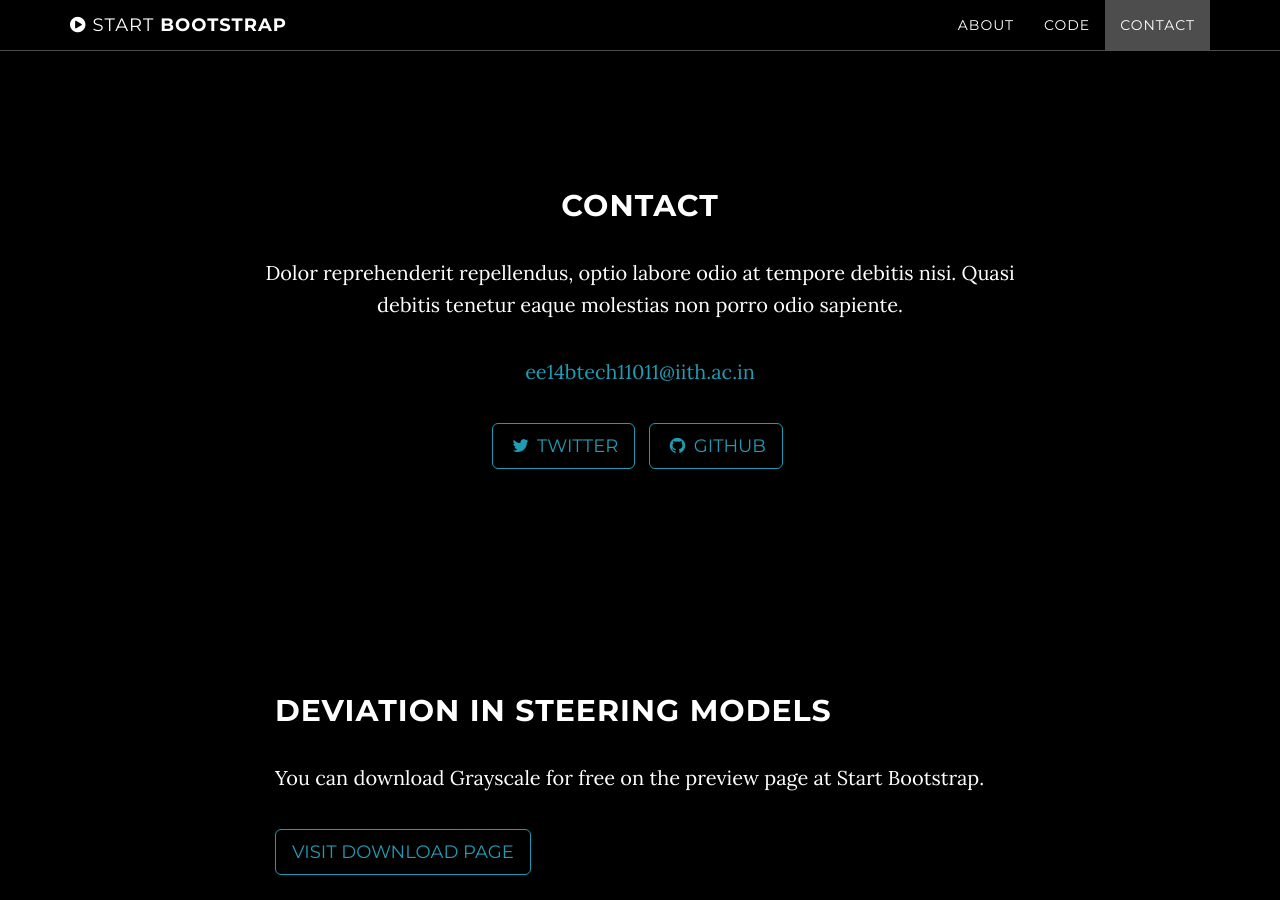
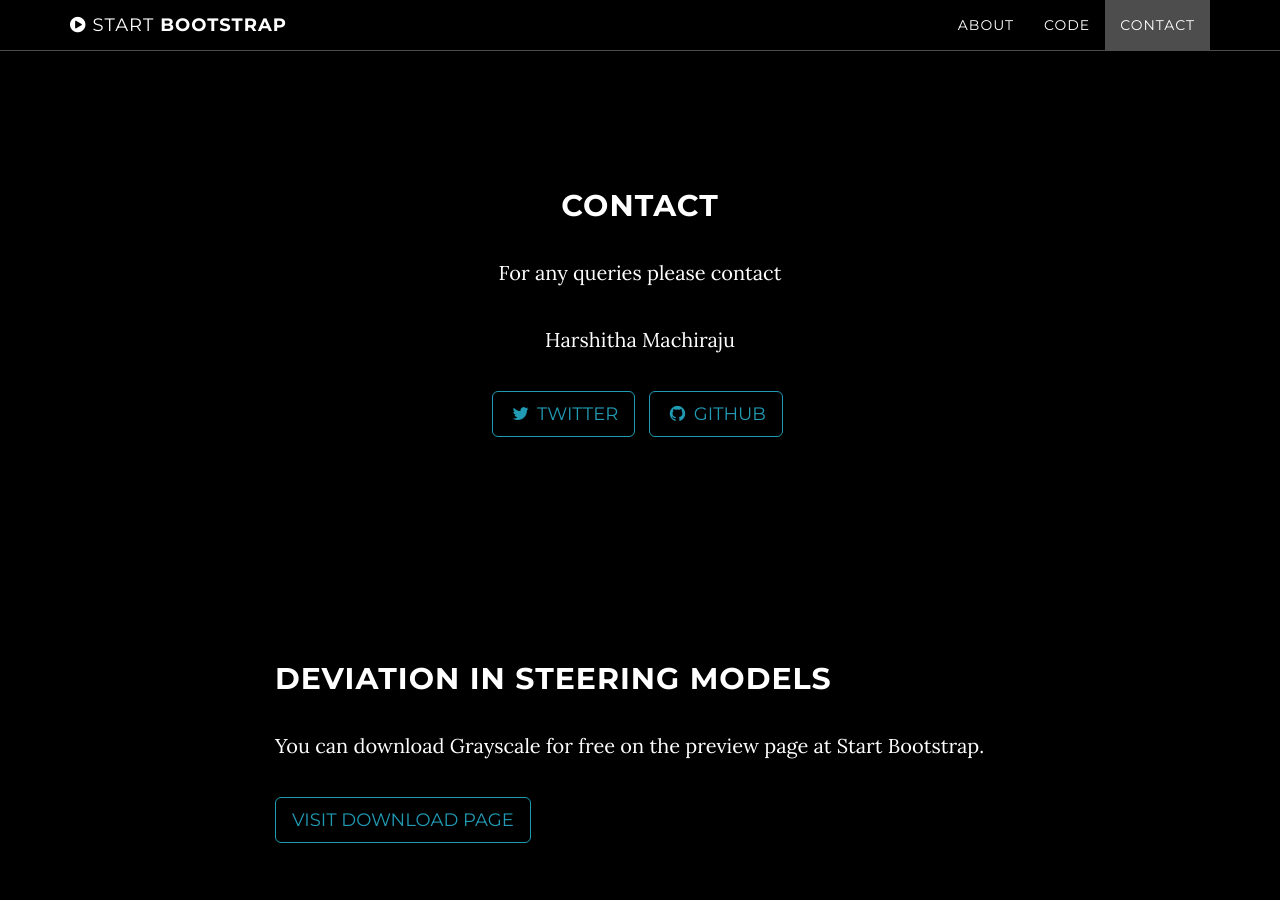
Before and after one commit to code-Assasin/website_little_fog, a Jekyll site: the page built from index.html, in a window 1280 px wide and 900 px high, scrolled down 2011 px. Built offline with Jekyll 4.4.1, drawn with Linux system fonts in a browser that asks for light colours.

Commit message:
two emails in contact

```diff
--- a/_config.yml
+++ b/_config.yml
@@ -1,6 +1,7 @@
 # Site settings
 title: A Little Fog for a Large Turn
-email: ee14btech11011@iith.ac.in
+email1: ee14btech11011@iith.ac.in
+email2: vineethnb@iith.ac.in
 url: https://code-Assasin.github.io/website_little_fog
 description: "A study of Task Perceptual Adversarial Examples in Autonomous Driving specifically Steering Angle Predictors"
 
--- a/_includes/contact.html
+++ b/_includes/contact.html
@@ -3,8 +3,8 @@
         <div class="row">
             <div class="col-lg-8 col-lg-offset-2">
                 <h2>Contact</h2>
-                <p>Dolor reprehenderit repellendus, optio labore odio at tempore debitis nisi. Quasi debitis tenetur eaque molestias non porro odio sapiente.</p>
-                <p><a href="mailto:{{ site.email }}">{{ site.email }}</a>
+                <p>For any queries please contact</p>
+                <p>Harshitha Machiraju <a href="mailto:{{ site.email1 }}">{{ site.email }}</a>
                 </p>
                 <ul class="list-inline banner-social-buttons">
                     {% for network in site.social %}
```
